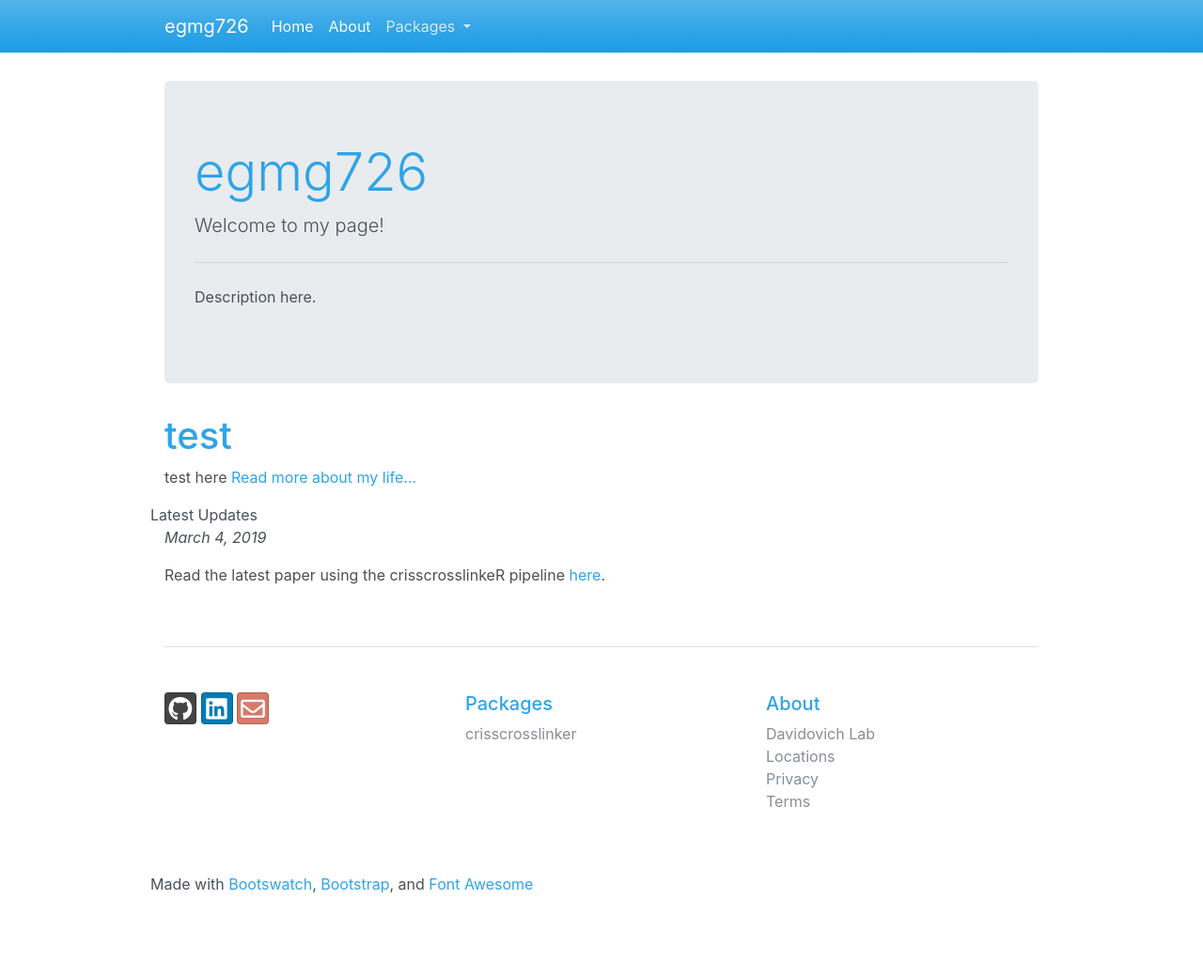
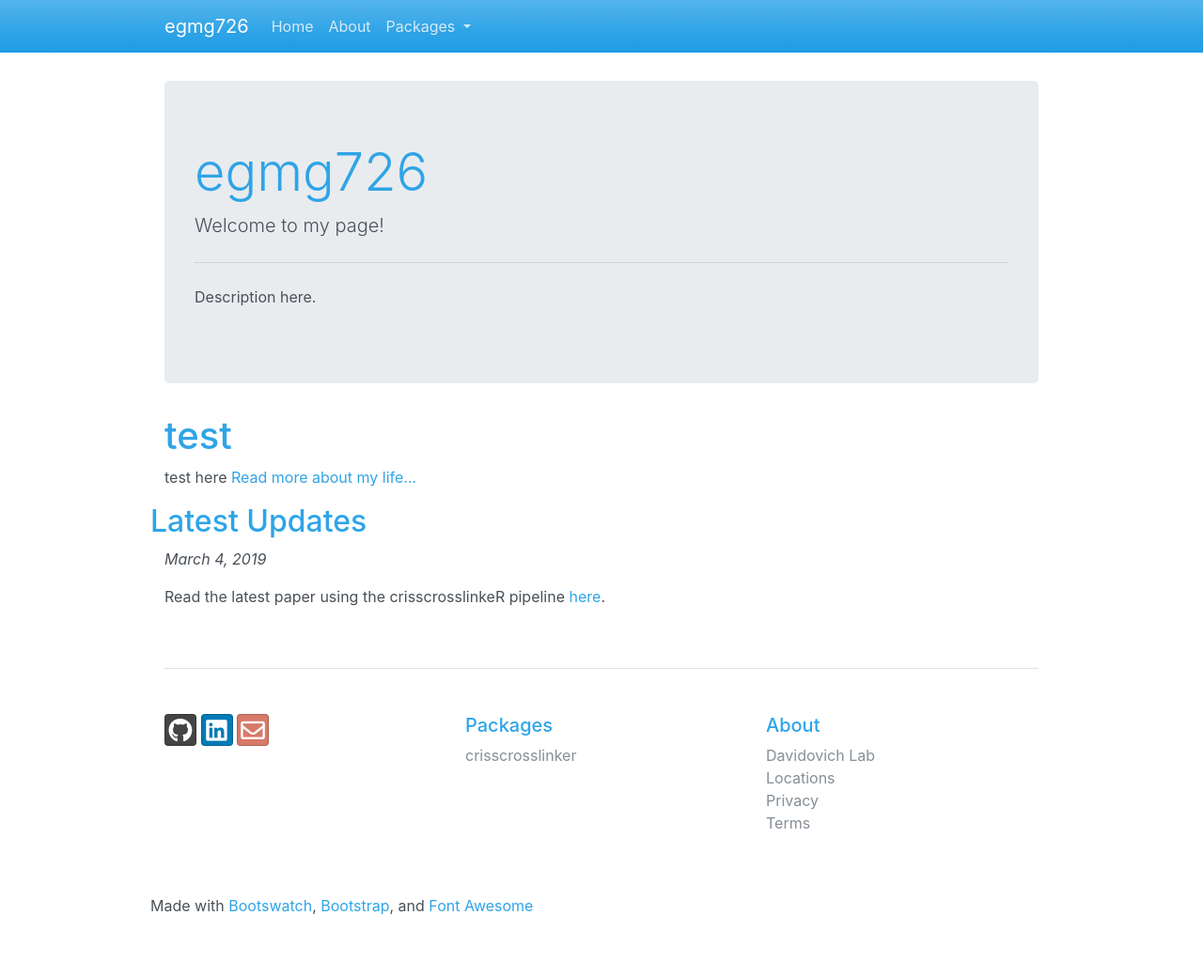
Before and after one commit to egmg726/egmg726.github.io, a Jekyll site: the page built from index.html, in a window 1280 px wide. Shown: the whole page at 94% size. Built offline with Jekyll 4.4.1, drawn with Linux system fonts in a browser that asks for light colours; before the commit the page ends 1017 px from its top, so only the background shows below that.

```diff
--- a/_layouts/default.html
+++ b/_layouts/default.html
@@ -23,10 +23,10 @@
 
   <div class="collapse navbar-collapse" id="navbarColor01">
     <ul class="navbar-nav mr-auto">
-      <li class="nav-item active">
+      <li class="nav-item">
         <a class="nav-link" href="https://egmg726.github.io">Home </a>
       </li>
-      <li class="nav-item active">
+      <li class="nav-item">
         <a class="nav-link" href="/about">About</a>
       </li>
     <li class="nav-item dropdown">
--- a/index.html
+++ b/index.html
@@ -14,7 +14,7 @@ title: egmg726
 	<h1>test</h1>
 	<p>test here <a href="/about">Read more about my life...</a></p>
 
-	<div class='row'
+	<div class='row'>
 	<h2>Latest Updates</h2>
 	</div>
 		<div class=row'>
```
Also changed, not shown: crisscrosslinker/index.html (+7 -0 lines).
